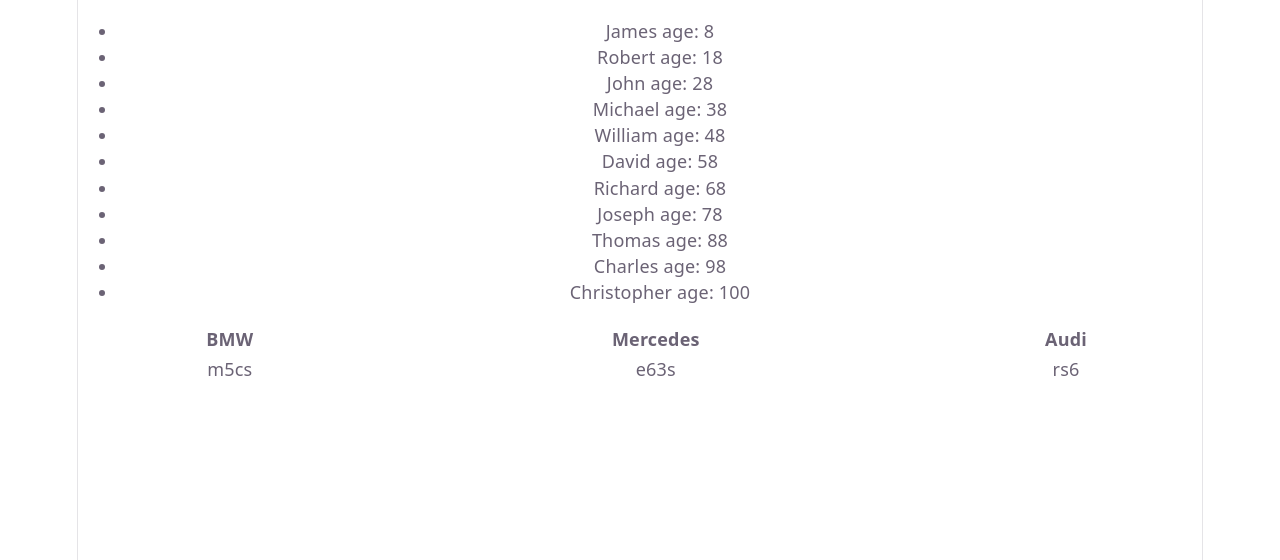
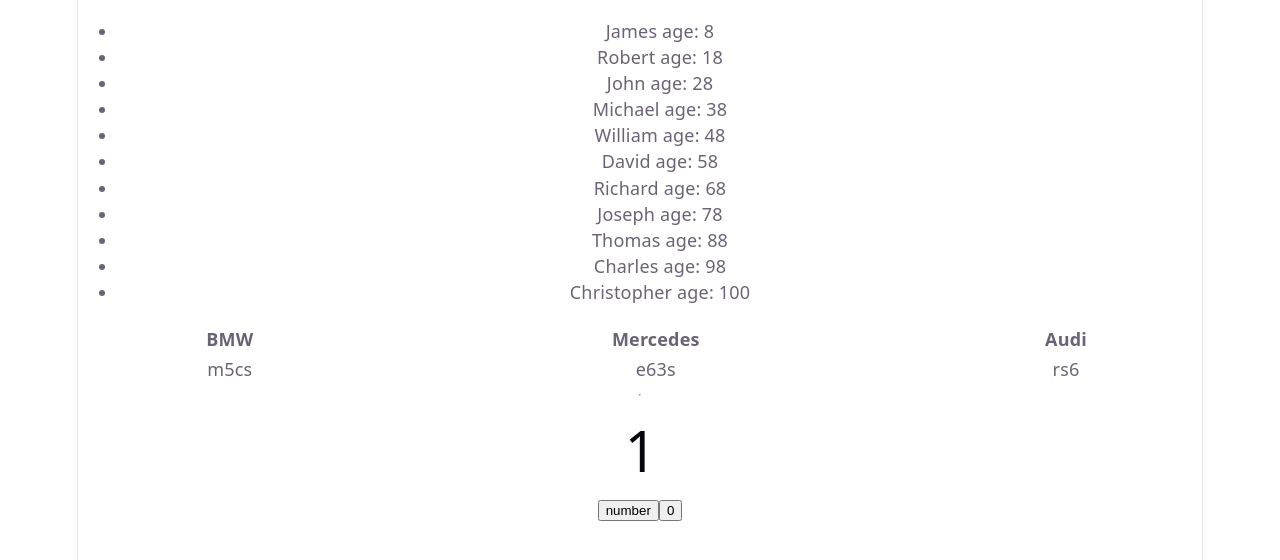
Before and after one commit to Katrin3536/microtasks, a React (Vite) app: page / in a window 1280 px wide. Shown: the top 560 px of the page. Built offline with nearby package versions, Linux system fonts and the light colour scheme.

Commit message:
add hook useState

```diff
--- a/src/App.tsx
+++ b/src/App.tsx
@@ -1,6 +1,7 @@
 import './App.css';
 import {NewComponent, type StudentType} from './components/NewComponent.tsx';
 import {Cars} from './components/Cars.tsx';
+import {HookState} from './components/HookState.tsx';
 
 export const App = () => {
     const students: StudentType[] = [
@@ -20,6 +21,8 @@
         <>
             <NewComponent students={students}/>
             <Cars/>
+            <hr/>
+            <HookState/>
         </>
     );
 };
--- /dev/null
+++ b/src/components/HookState.tsx
@@ -0,0 +1,21 @@
+import {useState} from 'react';
+
+export const HookState = () => {
+
+    let [a, setA]=useState(1)
+
+    const onClickHandler = () => {
+        setA(++a)
+    };
+    const onClickHandlerZero =()=>{
+        setA(0)
+    }
+
+    return (
+        <div>
+            <h1>{a}</h1>
+            <button onClick={onClickHandler}>number</button>
+            <button onClick={onClickHandlerZero}>0</button>
+        </div>
+    );
+};
```
